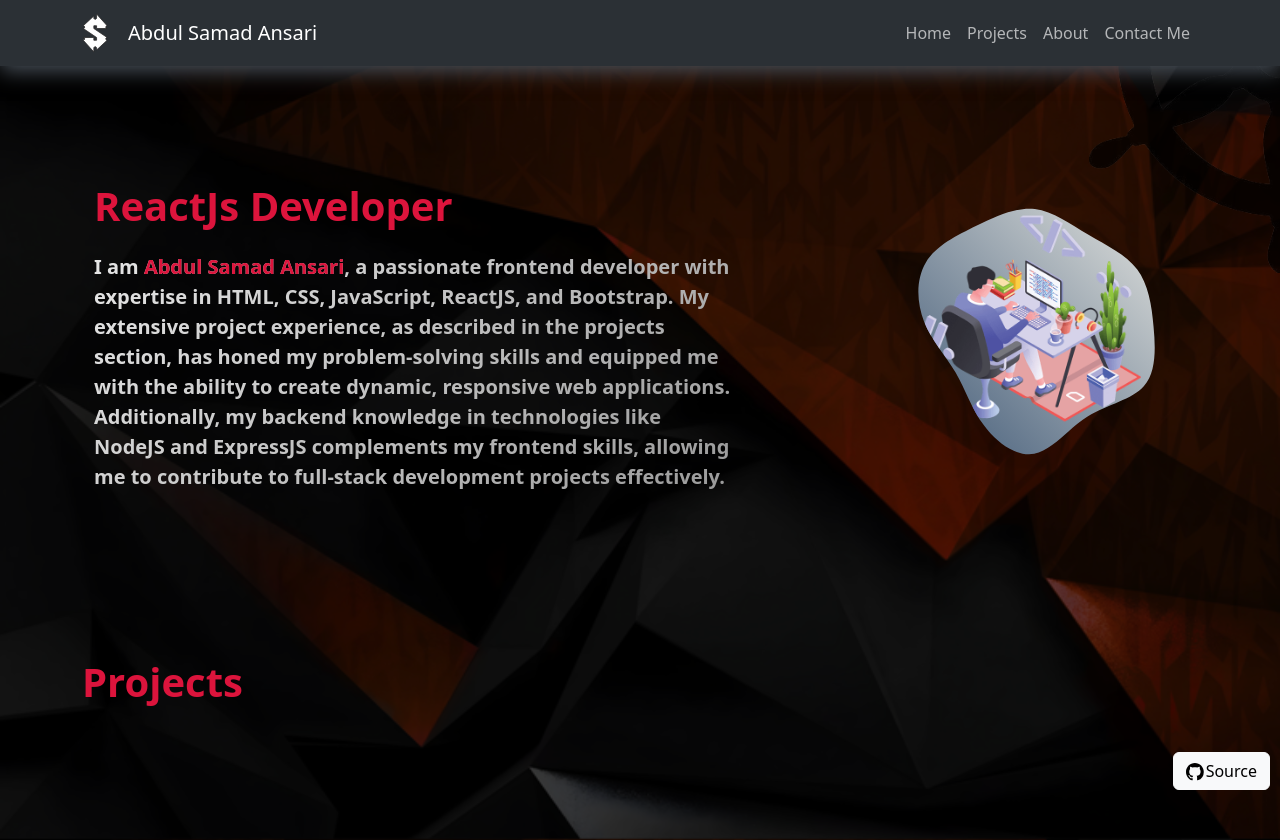
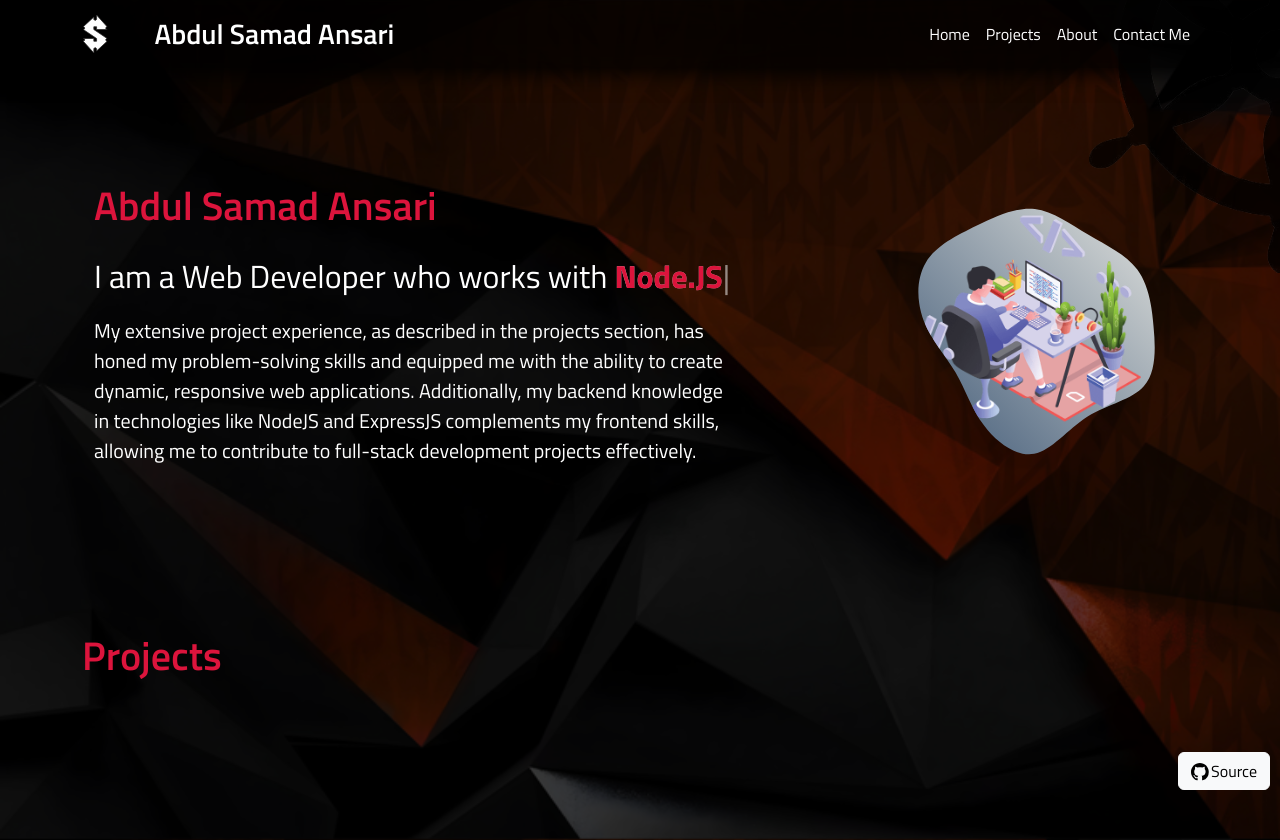
Before and after one commit to Sam-822/Portfolio2.0, a React (Vite) app: page / in a window 1280 px wide. Shown: the top 840 px of the page. Built offline with nearby package versions, Linux system fonts and the light colour scheme.

Commit message:
Added Typed.js and removed gsap components

```diff
--- a/index.html
+++ b/index.html
@@ -1,5 +1,5 @@
 <!doctype html>
-<html lang="en" data-bs-theme='dark'>
+<html lang="en" >
 
 <head>
 	<meta charset="UTF-8" />
--- a/package.json
+++ b/package.json
@@ -10,15 +10,14 @@
     "preview": "vite preview"
   },
   "dependencies": {
-    "@gsap/react": "^2.1.1",
     "bootstrap": "^5.3.3",
     "bootstrap-icons": "^1.11.3",
-    "gsap": "^3.12.5",
     "react": "^18.3.1",
     "react-bootstrap": "^2.10.4",
     "react-dom": "^18.3.1",
     "react-router-bootstrap": "^0.26.3",
-    "react-router-dom": "^6.24.0"
+    "react-router-dom": "^6.24.0",
+    "typed.js": "^2.1.0"
   },
   "devDependencies": {
     "@types/react": "^18.3.3",
--- a/src/App.css
+++ b/src/App.css
@@ -11,7 +11,7 @@
 
 .text-crimson {
   font-weight: 600;
-  color: crimson;
+  color: crimson !important;
 }
 
 body {
@@ -19,7 +19,6 @@ body {
     url("/Hero.png");
   background-size: cover;
   background-attachment: fixed;
-  /* padding-top: 60px; */
 }
 
 .td-none {
@@ -223,25 +222,39 @@ body {
   right: -15vw;
   top: -13vw;
   z-index: -3;
-	width: 30vw;
+  width: 30vw;
   opacity: 0.7;
 }
 
 .autoRotate {
   animation: autoRotateAnimation both;
-	animation-timeline: scroll();
+  animation-timeline: scroll();
 }
 @keyframes autoRotateAnimation {
   from {
-    transform: rotate(0deg);
+    transform: rotate(0deg) scale(1);
   }
   to {
-    transform: rotate(360deg);
+    transform: rotate(360deg) scale(1.2);
   }
 }
 
-.glass{
-	background-color: transparent !important;
-	backdrop-filter: blur(20px);
-	background-image: linear-gradient(120deg, rgba(255,255,255,0.15), rgba(0,0,0,0.15));
+.glass {
+  background-color: transparent !important;
+  backdrop-filter: blur(20px);
+  background-image: linear-gradient(
+    120deg,
+    rgba(255, 255, 255, 0.15),
+    rgba(0, 0, 0, 0.15)
+  );
 }
+
+.nav-glass {
+  background-color: transparent !important;
+  backdrop-filter: blur(40px) brightness(0.6);
+  background-image: linear-gradient(
+    90deg,
+    rgba(0, 0, 0, 0.6),
+    rgba(0, 0, 0, 0.6) 20%
+  );
+}
--- a/src/App.jsx
+++ b/src/App.jsx
@@ -7,28 +7,8 @@ import Projects from "./components/Projects";
 import About from "./components/About";
 import Contacts from "./components/Contacts";
 import Footer from "./components/Footer";
-import gsap from "gsap";
-import { useGSAP } from "@gsap/react";
-import TextPlugin from "gsap/TextPlugin";
-import { ScrollTrigger } from "gsap/all";
-import MotionPathPlugin from "gsap/MotionPathPlugin";
-gsap.registerPlugin(TextPlugin, ScrollTrigger, MotionPathPlugin);
 
 function App() {
-  useGSAP(() => {
-    gsap.to("#brand-logo", { rotate: 720, x: 200, duration: 1 });
-    gsap.to("#react-dev", {
-      duration: 0.8,
-      text: "ReactJs Developer",
-      ease: "none",
-    });
-    gsap.to("#project-item-card", {
-      scrollTrigger: "#project-item-card",
-      opacity: 1,
-      stagger: 0.15,
-			duration: 0.2,
-    });
-  });
   return (
     <>
       <header>
--- a/src/components/Contacts.jsx
+++ b/src/components/Contacts.jsx
@@ -3,7 +3,7 @@ import resume from "../assets/Abdul Samad Ansari Mk5.pdf";
 
 const Contacts = () => {
   return (
-    <div className="mb-5 ignore-nav">
+    <div className="mb-5 ignore-nav text-white">
       <div
         className="container my-3"
         style={{ height: "calc(fit-content + 100px)" }}
--- a/src/components/Home.jsx
+++ b/src/components/Home.jsx
@@ -1,8 +1,29 @@
-import React from "react";
+import React, { useEffect } from "react";
 import headerImg from "../assets/header_img.png";
 import Container from "react-bootstrap/Container";
+import Typed from "typed.js";
 
 const Home = () => {
+  useEffect(() => {
+    const typed = new Typed("#generic-desc", {
+      strings: [
+        "React.JS",
+        "Next.JS",
+        "Express.JS",
+        "Node.JS",
+        "MongoDB",
+        "Vite",
+        "Bootstrap",
+      ],
+      typeSpeed: 50,
+      backSpeed: 50,
+      loop: "true",
+    });
+    return () => {
+      typed.destroy();
+    };
+  }, []);
+
   return (
     <div className="ignore-nav mt-5">
       <div className="container my-5 ">
@@ -12,17 +33,20 @@ const Home = () => {
           className="md d-flex justify-content-between"
         >
           <div className="home-text">
-            <p id="react-dev" className="fs-1 text-crimson"></p>
-            <p id="generic-desc" className=" fs-5" style={{ width: "50vw" }}>
-              I am <span className="text-crimson">Abdul Samad Ansari</span>, a
-              passionate frontend developer with expertise in HTML, CSS,
-              JavaScript, ReactJS, and Bootstrap. My extensive project
-              experience, as described in the projects section, has honed my
-              problem-solving skills and equipped me with the ability to create
-              dynamic, responsive web applications. Additionally, my backend
-              knowledge in technologies like NodeJS and ExpressJS complements my
-              frontend skills, allowing me to contribute to full-stack
-              development projects effectively.
+            <p id="react-dev" className="fs-1 text-crimson">
+              Abdul Samad Ansari
+            </p>
+            <p className="text-white fs-2" style={{ width: "50vw" }}>
+              I am a Web Developer who works with{" "}
+              <span id="generic-desc" className="text-crimson fs-2"></span>
+            </p>
+            <p className="text-white fs-5" style={{ width: "50vw" }}>
+              My extensive project experience, as described in the projects
+              section, has honed my problem-solving skills and equipped me with
+              the ability to create dynamic, responsive web applications.
+              Additionally, my backend knowledge in technologies like NodeJS and
+              ExpressJS complements my frontend skills, allowing me to
+              contribute to full-stack development projects effectively.
             </p>
           </div>
           <div className="home-svg">
@@ -76,7 +100,7 @@ const Home = () => {
             </svg>
           </div>
         </Container>
-				<img src="/helm.png" className="helm autoRotate" alt="" />
+        <img src="/helm.png" className="helm autoRotate" alt="" />
       </div>
     </div>
   );
--- a/src/components/NavBar.jsx
+++ b/src/components/NavBar.jsx
@@ -7,19 +7,12 @@ const NavBar = () => {
   return (
     <Navbar
       expand="lg"
-      className="bg-body-tertiary "
-      style={{ boxShadow: "0px 5px 20px #4a525b" }}
-      fixed="top"
+      className="nav-glass"
+      style={{ boxShadow: "0px 5px 20px black" }}
+			fixed="top"
     >
       <Container>
         <Navbar.Brand href="/">
-          {/* <img
-            id="brand-logo"
-            src="/logo.svg"
-            width="30"
-            className="d-inline-block align-top"
-            alt="React Bootstrap logo"
-          /> */}
           <svg
 					id="brand-logo"
             xmlns="http://www.w3.org/2000/svg"
@@ -28,18 +21,12 @@ const NavBar = () => {
             height="40px"
             version="1.1"
             // style="shape-rendering:geometricPrecision; text-rendering:geometricPrecision; image-rendering:optimizeQuality; fill-rule:evenodd; clip-rule:evenodd"
-						style={{shapeRendering:'geometricPrecision', textRendering:'geometricPrecision', imageRendering:'optimize-Quality', fillRule:'evenodd', clipRule:'evenodd', marginLeft:'-200px'}}
+						style={{shapeRendering:'geometricPrecision', textRendering:'geometricPrecision', imageRendering:'optimize-Quality', fillRule:'evenodd', clipRule:'evenodd'}}
             viewBox="0 0 1931.65 2923.88"
             xmlnsXlink="http://www.w3.org/1999/xlink"
             xmlns:xodm="http://www.corel.com/coreldraw/odm/2003"
           >
             <g id="Layer_x0020_1">
-              {/* <path
-                id="circle"
-                class="st1"
-                d="M490.1,280.649c0,44.459-36.041,80.5-80.5,80.5s-80.5-36.041-80.5-80.5s36.041-80.5,80.5-80.5
-  S490.1,236.19,490.1,280.649z"
-              /> */}
               <metadata id="CorelCorpID_0Corel-Layer" />
               <path
                 id="logo"
@@ -49,15 +36,15 @@ const NavBar = () => {
             </g>
           </svg>
         </Navbar.Brand>
-        <Navbar.Brand id="brand-name" href="/" style={{marginLeft:'30px'}}>Abdul Samad Ansari</Navbar.Brand>
+        <Navbar.Brand id="brand-name" href="/" className="text-white fs-3 fw-semibold" style={{marginLeft:'30px'}}>Abdul Samad Ansari</Navbar.Brand>
         <Navbar.Toggle aria-controls="basic-navbar-nav" />
         <Navbar.Collapse id="basic-navbar-nav">
           <Nav className="me-auto"></Nav>
           <Nav>
-            <Nav.Link href="#home">Home</Nav.Link>
-            <Nav.Link href="#projects">Projects</Nav.Link>
-            <Nav.Link href="#about">About</Nav.Link>
-            <Nav.Link href="#contact">Contact Me</Nav.Link>
+            <Nav.Link className="text-white" href="#home">Home</Nav.Link>
+            <Nav.Link className="text-white" href="#projects">Projects</Nav.Link>
+            <Nav.Link className="text-white" href="#about">About</Nav.Link>
+            <Nav.Link className="text-white" href="#contact">Contact Me</Nav.Link>
           </Nav>
         </Navbar.Collapse>
       </Container>
--- a/src/components/ProjectItem.jsx
+++ b/src/components/ProjectItem.jsx
@@ -24,7 +24,7 @@ const ProjectItem = (props) => {
   return (
     <Card
       id="project-item-card"
-      className="glass mx-2 my-4 autoShow"
+      className="glass mx-2 my-4 autoShow text-white"
       style={{
         width: "32rem",
         height: "fit-content"
--- a/src/index.css
+++ b/src/index.css
@@ -1,5 +1,9 @@
+
+@import url('https://fonts.googleapis.com/css2?family=Titillium+Web:ital,wght@0,200;0,300;0,400;0,600;0,700;0,900;1,200;1,300;1,400;1,600;1,700&display=swap');
+
 * {
   margin: 0;
   padding: 0;
   box-sizing: border-box;
+	font-family: 'Titillium Web', 'Inter', 'Sans Serif' !important;
 }
```
Also changed, not shown: src/components/About.jsx (+32 -30 lines), 1 other file (tests, documents, lock files or other folders).
